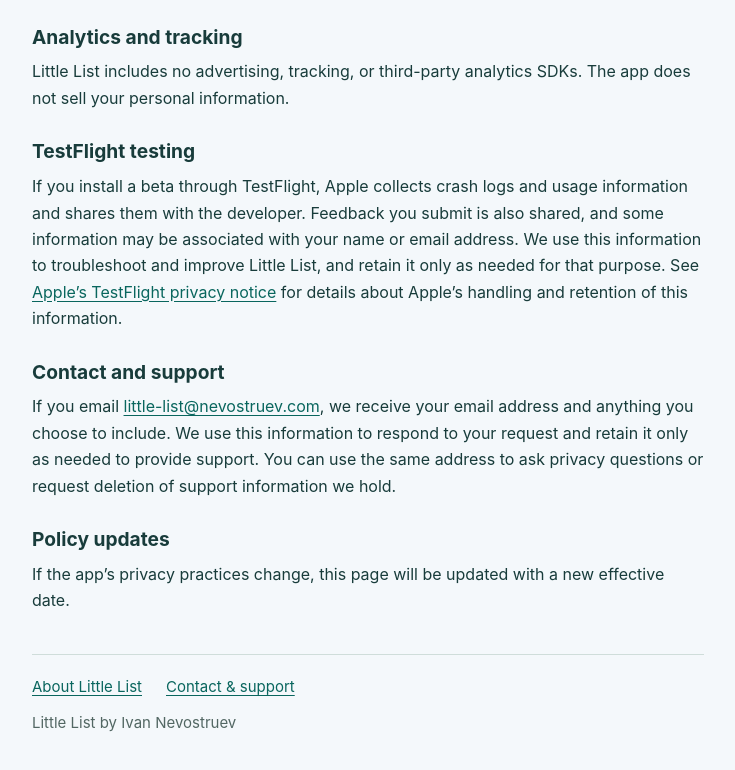
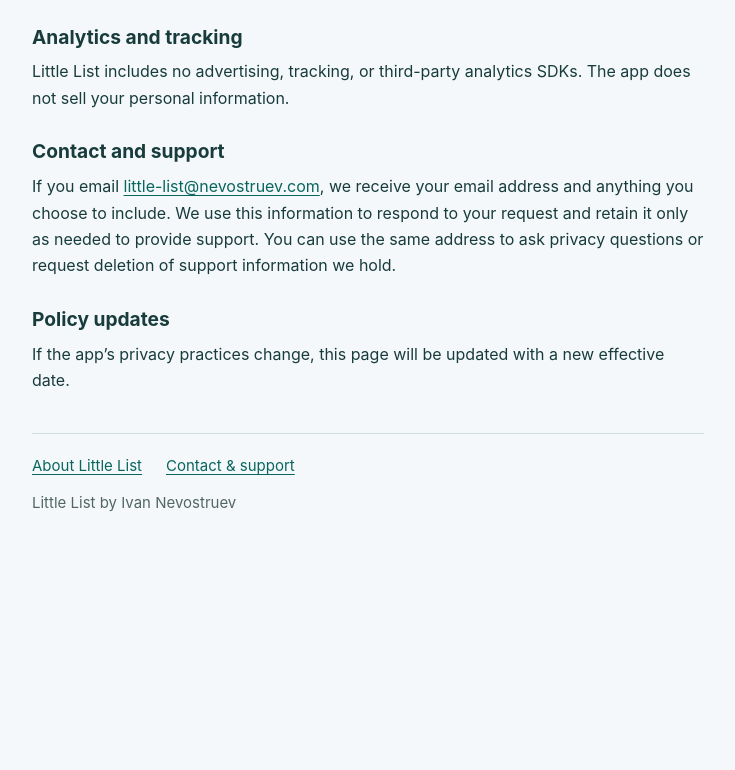
Before and after one commit to nevostruev/nevostruev.github.io, a plain HTML site: page apps/little-list/privacy.html in a window 1280 px wide. Shown: the part 6897-7667 px from the top of the page, without its empty margins (272-1007 px from the left). After the commit the page ends 7469 px from the top, so only its background shows below. Drawn offline with Linux system fonts and the light colour scheme.

Commit message:
Remove TestFlight sections from app privacy pages

```diff
--- a/apps/little-list/privacy.html
+++ b/apps/little-list/privacy.html
@@ -4,7 +4,7 @@
   <meta charset="utf-8">
   <meta name="viewport" content="width=device-width, initial-scale=1">
   <title>Privacy Policy — Little List</title>
-  <meta name="description" content="How Little List handles shopping lists, app settings, support messages, and TestFlight information.">
+  <meta name="description" content="How Little List handles shopping lists, app settings, and support messages.">
   <link rel="icon" type="image/png" href="app-icon.png">
   <style>
     :root { color-scheme: light; font-family: -apple-system, BlinkMacSystemFont, "Segoe UI", sans-serif; color: #183c3b; background: #f4f8fb; }
@@ -75,8 +75,6 @@
     <p>If you send a report to the developer, we receive its contents and may save the photo, expected names, and recognition results as local regression test cases to investigate issues and improve recognition. These cases are not included in the app or its public source repository. Contact the address below to request deletion of reports or test cases you have supplied.</p>
     <h2>Analytics and tracking</h2>
     <p>Little List includes no advertising, tracking, or third-party analytics SDKs. The app does not sell your personal information.</p>
-    <h2>TestFlight testing</h2>
-    <p>If you install a beta through TestFlight, Apple collects crash logs and usage information and shares them with the developer. Feedback you submit is also shared, and some information may be associated with your name or email address. We use this information to troubleshoot and improve Little List, and retain it only as needed for that purpose. See <a href="https://www.apple.com/legal/privacy/data/en/test-flight/">Apple’s TestFlight privacy notice</a> for details about Apple’s handling and retention of this information.</p>
     <h2>Contact and support</h2>
     <p>If you email <a href="mailto:little-list@nevostruev.com">little-list@nevostruev.com</a>, we receive your email address and anything you choose to include. We use this information to respond to your request and retain it only as needed to provide support. You can use the same address to ask privacy questions or request deletion of support information we hold.</p>
     <h2>Policy updates</h2>
```
Also changed, not shown: apps/little-beach/privacy.html (+0 -2 lines).
